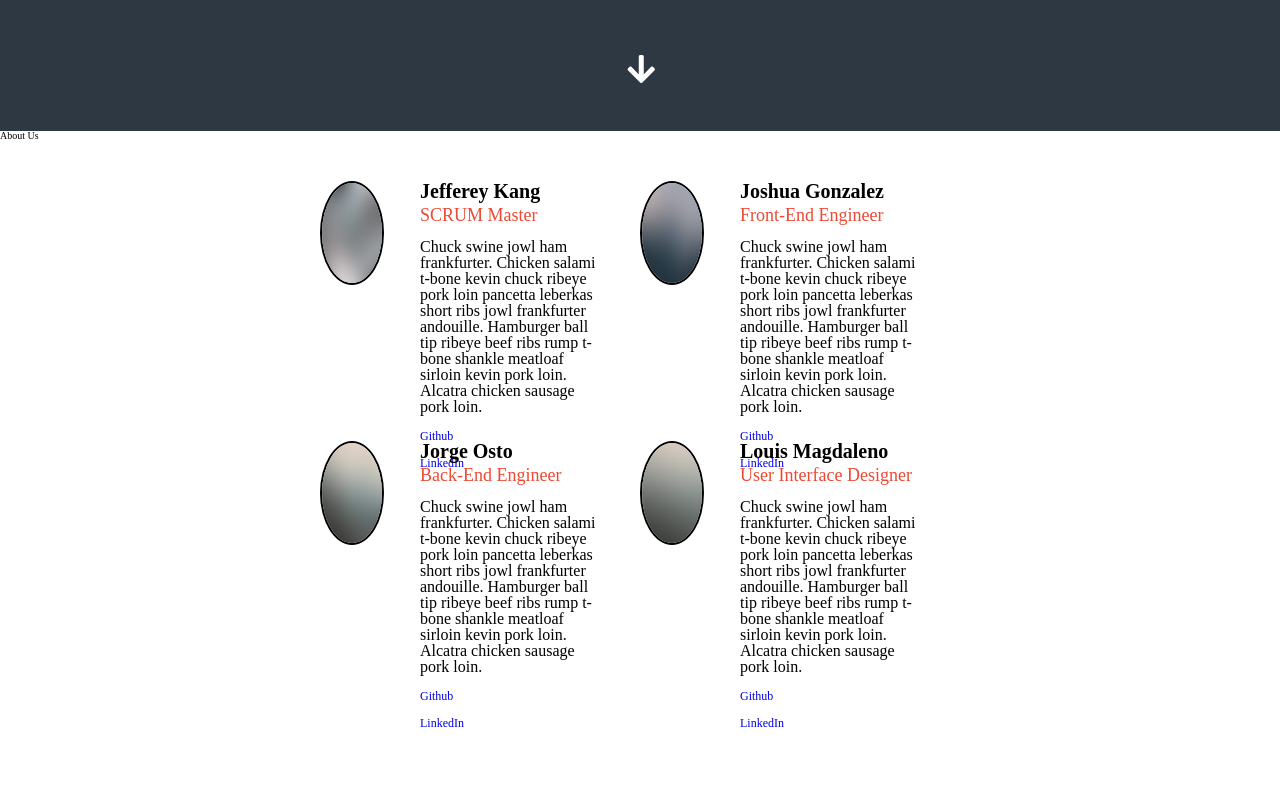
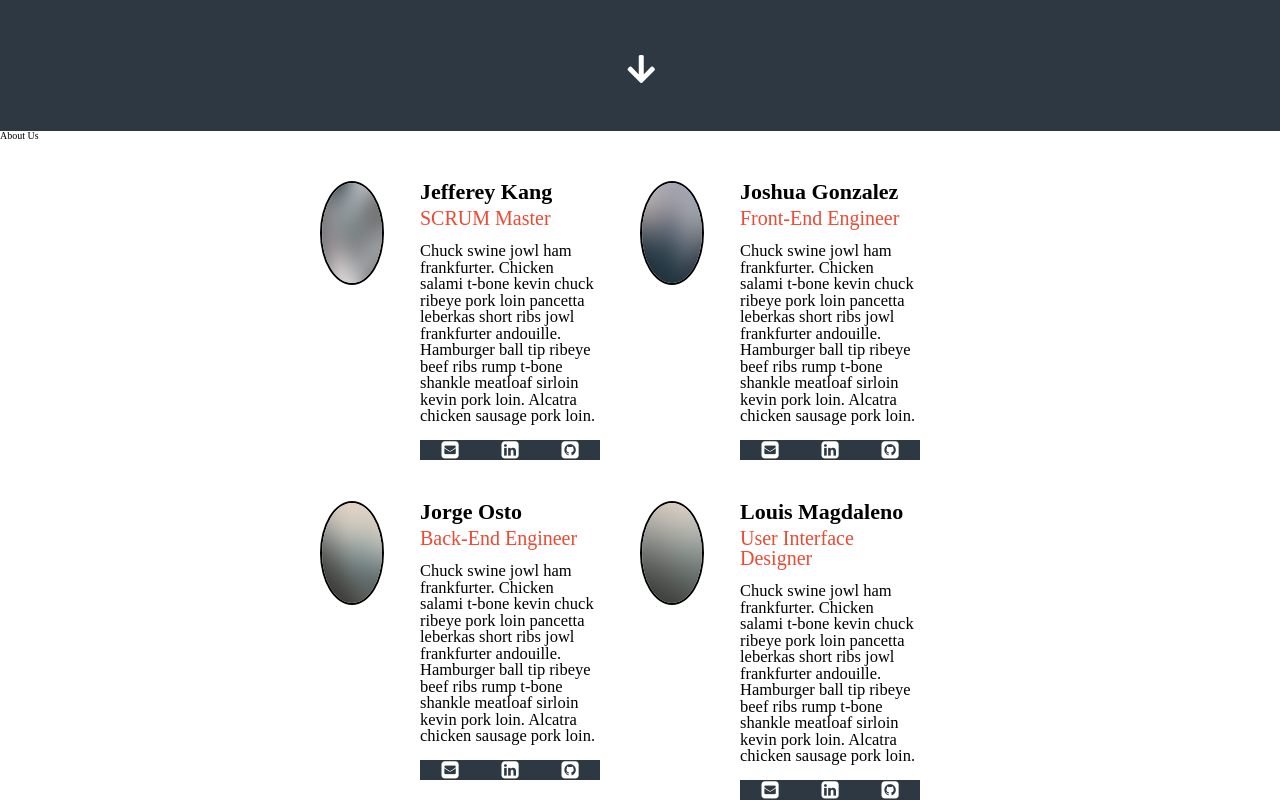
Before and after one commit to artfoliobuild/UserInterface, a plain HTML site: page index.html in a window 1280 px wide. Shown: the part 669-1469 px from the top of the page. Before the commit the page ends 1399 px from the top, so only its background shows below. Drawn offline with Linux system fonts and the light colour scheme; a web font is replaced by a local one.

Commit message:
Added linkedin, github, email icons in about us

```diff
--- a/index.html
+++ b/index.html
@@ -5,7 +5,8 @@
 		<meta charset="utf-8" />
 		<meta name="viewport" content="width=device-width, initial-scale=1, user-scalable=no" />
         <link rel="stylesheet" href="https://use.fontawesome.com/releases/v5.7.1/css/all.css" integrity="sha384-fnmOCqbTlWIlj8LyTjo7mOUStjsKC4pOpQbqyi7RrhN7udi9RwhKkMHpvLbHG9Sr" crossorigin="anonymous">
-		<link rel="stylesheet" href="css/index.css" />
+		<link rel="stylesheet" href="https://maxcdn.bootstrapcdn.com/font-awesome/4.7.0/css/font-awesome.min.css">
+        <link rel="stylesheet" href="css/index.css" />
 	</head>
 	<body >
 
@@ -63,9 +64,11 @@
                             Hamburger ball tip ribeye beef ribs rump t-bone shankle meatloaf sirloin kevin pork loin.
                             Alcatra chicken sausage pork loin.</p>
 
-                            <a href="#" class="github-link"><span>Github</span></a>
-
-                            <a href="#" class="linkedin-link"><span>LinkedIn</span></a>
+                            <div class="link-container">
+                                <a href="mailto:buildthatapp@gmail.com" ><i class="fa fa-envelope-square fa-2x"></i></a>
+                                <a href="https://www.linkedin.com/in/louis-magdaleno/" target="_blank"><i class="fa fa-linkedin-square fa-2x"></i></a>
+                                <a href="https://github.com/louismagdaleno" target="_blank"><i class="fa fa-github-square fa-2x"></i></a>
+                            </div>
                         </div><!--text-container end-->
                     </section>
 
@@ -84,9 +87,11 @@
                             Hamburger ball tip ribeye beef ribs rump t-bone shankle meatloaf sirloin kevin pork loin.
                             Alcatra chicken sausage pork loin.</p>
 
-                            <a href="#" class="github-link"><span>Github</span></a>
-
-                            <a href="#" class="linkedin-link"><span>LinkedIn</span></a>
+                             <div class="link-container">
+                                <a href="mailto:buildthatapp@gmail.com" ><i class="fa fa-envelope-square fa-2x"></i></a>
+                                <a href="https://www.linkedin.com/in/louis-magdaleno/" target="_blank"><i class="fa fa-linkedin-square fa-2x"></i></a>
+                                <a href="https://github.com/louismagdaleno" target="_blank"><i class="fa fa-github-square fa-2x"></i></a>
+                            </div>
                         </div><!--text-container end-->
                     </section>
 
@@ -105,9 +110,11 @@
                             Hamburger ball tip ribeye beef ribs rump t-bone shankle meatloaf sirloin kevin pork loin.
                             Alcatra chicken sausage pork loin.</p>
 
-                            <a href="#" class="github-link"><span>Github</span></a>
-
-                            <a href="#" class="linkedin-link"><span>LinkedIn</span></a>
+                           <div class="link-container">
+                                <a href="mailto:buildthatapp@gmail.com" ><i class="fa fa-envelope-square fa-2x"></i></a>
+                                <a href="https://www.linkedin.com/in/louis-magdaleno/" target="_blank"><i class="fa fa-linkedin-square fa-2x"></i></a>
+                                <a href="https://github.com/louismagdaleno" target="_blank"><i class="fa fa-github-square fa-2x"></i></a>
+                            </div>
                         </div><!--text-container end-->
                     </section>
 
@@ -126,9 +133,11 @@
                             Hamburger ball tip ribeye beef ribs rump t-bone shankle meatloaf sirloin kevin pork loin.
                             Alcatra chicken sausage pork loin.</p>
 
-                            <a href="https://github.com/louismagdaleno" class="github-link"><span>Github</span></a>
-
-                            <a href="https://www.linkedin.com/in/louis-magdaleno" class="linkedin-link"><span>LinkedIn</span></a>
+                            <div class="link-container">
+                                <a href="mailto:buildthatapp@gmail.com" ><i class="fa fa-envelope-square fa-2x"></i></a>
+                                <a href="https://www.linkedin.com/in/louis-magdaleno/" target="_blank"><i class="fa fa-linkedin-square fa-2x"></i></a>
+                                <a href="https://github.com/louismagdaleno" target="_blank"><i class="fa fa-github-square fa-2x"></i></a>
+                            </div>
                         </div><!--text-container end-->
                     </section>
 
--- a/less/about_us.less
+++ b/less/about_us.less
@@ -11,7 +11,7 @@
         margin: 0;
         padding: 0;
         border: 0;
-        height: 180px;
+        height: 240px;
         display: flex;
         flex-direction: row;
         justify-content: space-between;
@@ -39,26 +39,34 @@
             padding: 0 40px;
 
             h2 {
-                font-size: 2em;
+                font-size: 2.2em;
                 font-weight: bold;
                 margin-bottom: 5px;
 
             }
 
             h3 {
-                font-size: 1.8em;
+                font-size: 2em;
                 color: #ed4933;
 
             }
 
             p {
                 margin: 15px 0;
-                font-size: 1.6em;
+                font-size: 1.65em;
             }
 
-            a {
-                margin-bottom: 15px;
-                font-size: 1.2em;
+            .link-container {
+                display: flex;
+                flex-direction: row;
+                background-color: #2e3842;
+                color: white;
+                justify-content: space-around;
+
+                a {
+                    color: white;
+                }
+
             }
         }
 
```
Also changed, not shown: css/index.css.
